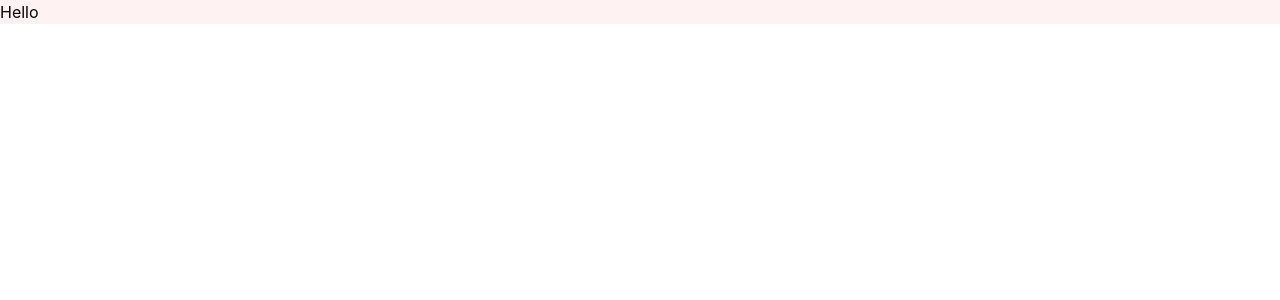
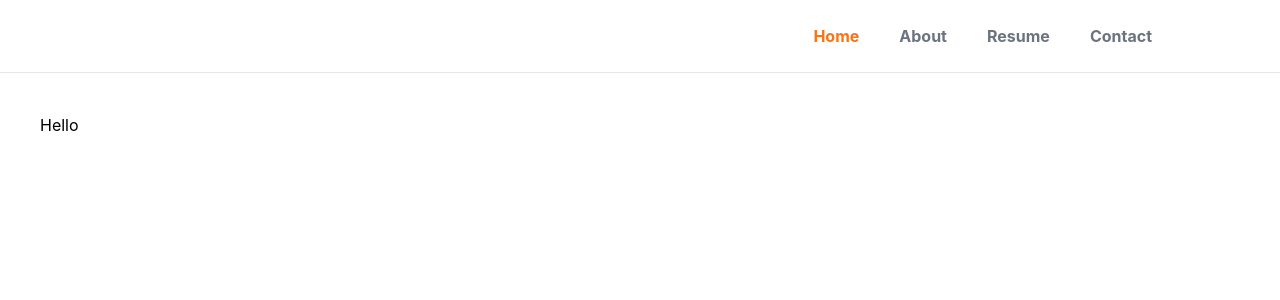
Before and after one commit to K-Bishall/portfolio, a React (Vite) app: page / in a window 1280 px wide. Shown: the top 300 px of the page. Built offline with nearby package versions, Linux system fonts and the light colour scheme.

Commit message:
Add navbar

```diff
--- a/index.html
+++ b/index.html
@@ -7,6 +7,6 @@
   </head>
   <body>
     <div id="root"></div>
-    <script type="module" src="/src/main.tsx"></script>
+    <script type="module" src="./src/main.tsx"></script>
   </body>
 </html>
--- a/src/App.tsx
+++ b/src/App.tsx
@@ -1,10 +1,11 @@
 import './App.css';
+import Navbar from './sections/Navbar.js'
 
 function App() {
-
     return (
         <>
-            <div className="bg-red-50">Hello</div>
+            <Navbar/>
+            <div className="bg-red p-10">Hello</div>
         </>
     );
 }
--- /dev/null
+++ b/src/sections/Navbar.tsx
@@ -0,0 +1,40 @@
+import { ReactElement, useMemo, useState } from 'react'
+
+const Navbar = (): ReactElement => {
+  const [currentItem, setCurrentItem] = useState('home')
+
+  const navItems = useMemo(
+    () => ({
+      home: 'Home',
+      about: 'About',
+      resume: 'Resume',
+      contact: 'Contact',
+    }),
+    [],
+  )
+
+  return (
+    <nav className='w-full flex gap-10 justify-end items-center py-6 px-32 sticky top-0 z-50 border-b'>
+      {Object.entries(navItems).map((entry) => {
+        const key = entry[0]
+        const value = entry[1]
+
+        return (
+          <a
+            key={key}
+            href={`#${value}`}
+            className={
+              'font-bold transition-colors duration-500 ' +
+              (key === currentItem ? 'text-orange-500' : 'text-gray-500 hover:text-black')
+            }
+            onClick={() => setCurrentItem(key)}
+          >
+            {value}
+          </a>
+        )
+      })}
+    </nav>
+  )
+}
+
+export default Navbar
```
